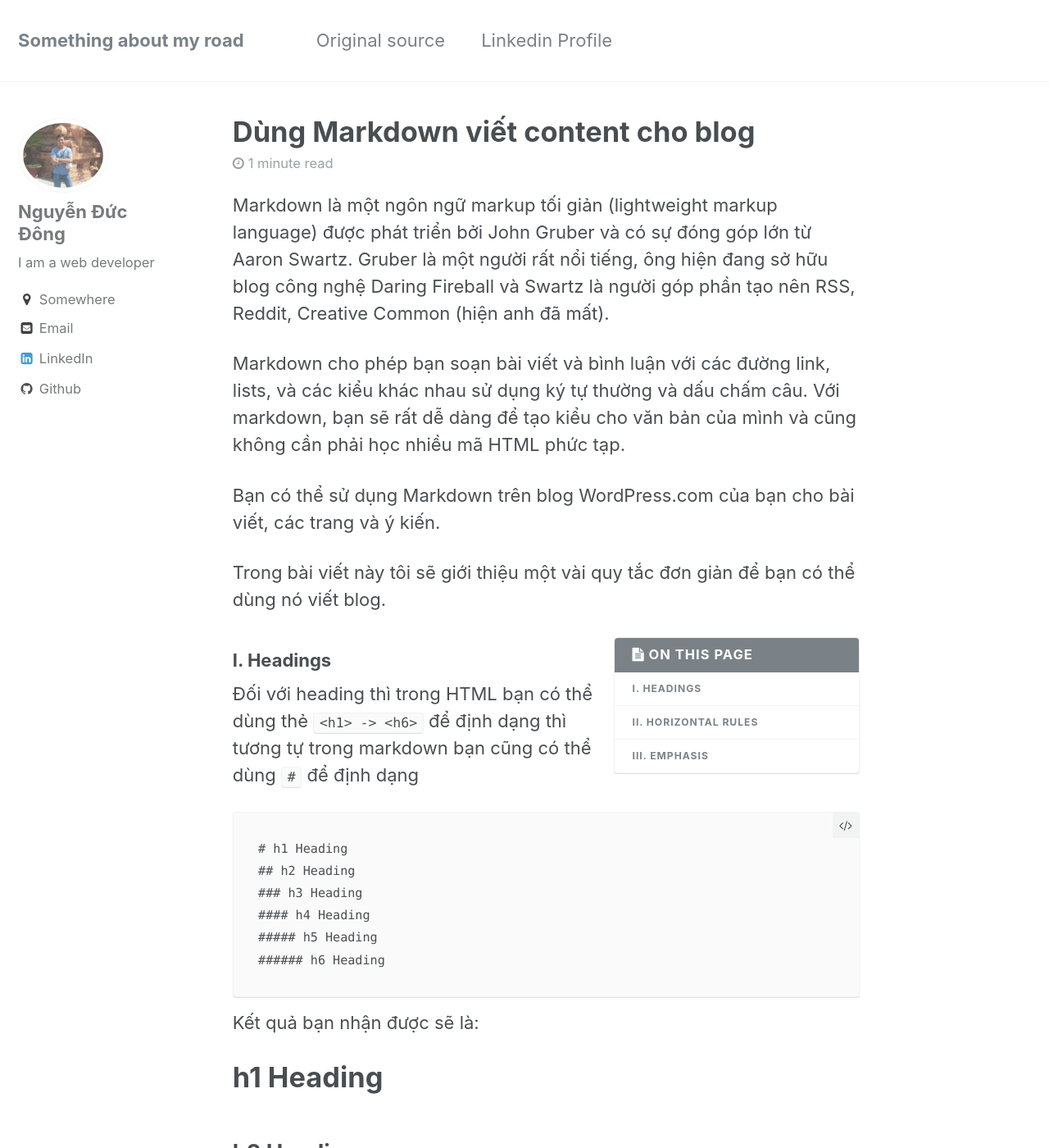
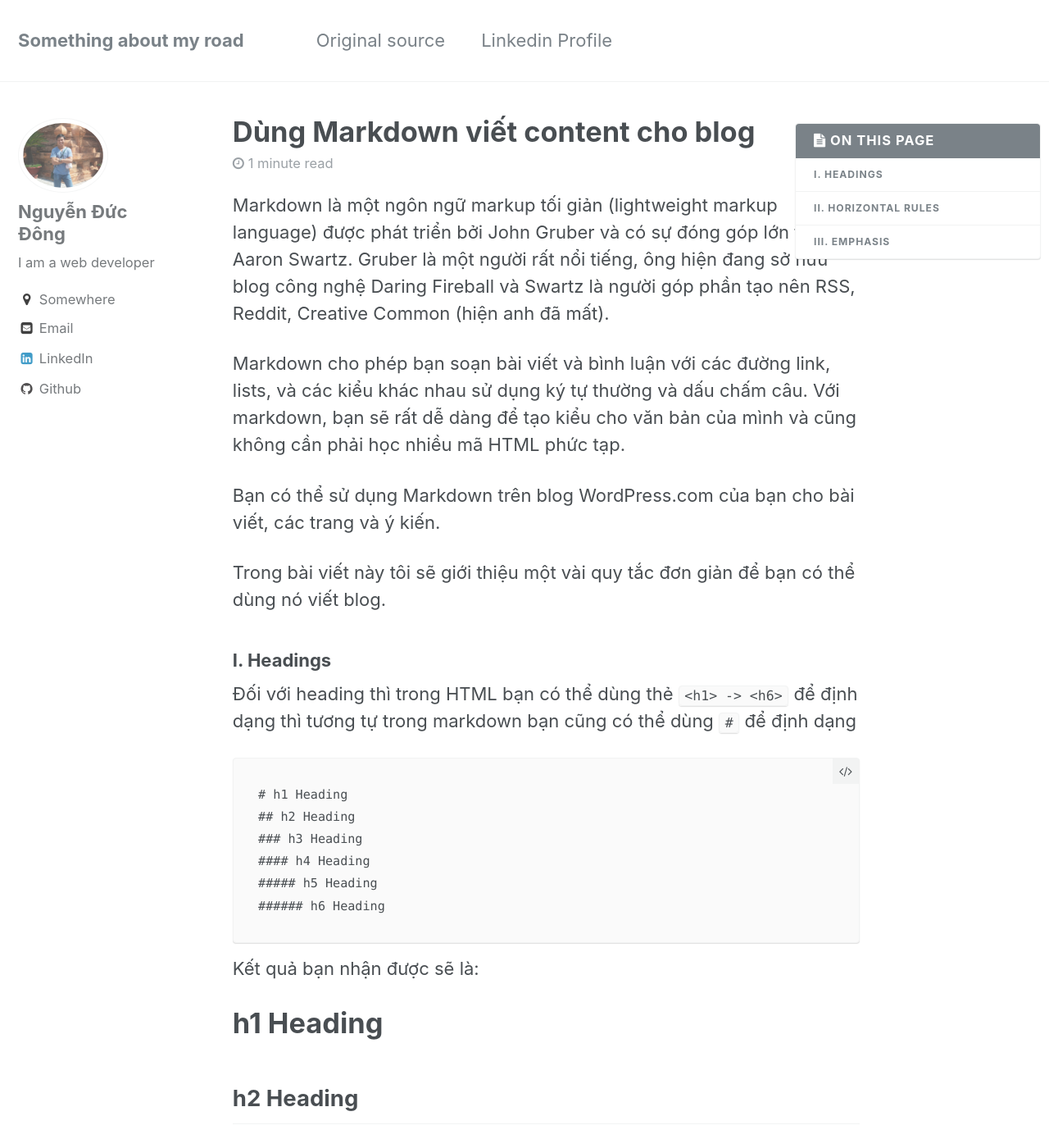
Before and after one commit to ducdongmg/ducdongmg.github.io, a Jekyll site: the page built from _posts/2016-10-17-markdown.md, in a window 1280 px wide and 1400 px high. Shown: the whole window at 82% size. Built offline with Jekyll 4.4.1, drawn with Linux system fonts in a browser that asks for light colours; comment, search, counter and statistics services are not loaded.

Commit message:
change css to display TOC

```diff
--- a/_sass/_sidebar.scss
+++ b/_sass/_sidebar.scss
@@ -49,10 +49,10 @@
   margin-bottom: 1em;
 
   @include breakpoint($large) {
-    position: relative;
-    float: right;
+    position: fixed;
     width: $right-sidebar-width-narrow;
-    margin-left: span(0.5 of 12);
+    right: 10px;
+    top: 150px;
     z-index: 10;
   }
 
```
